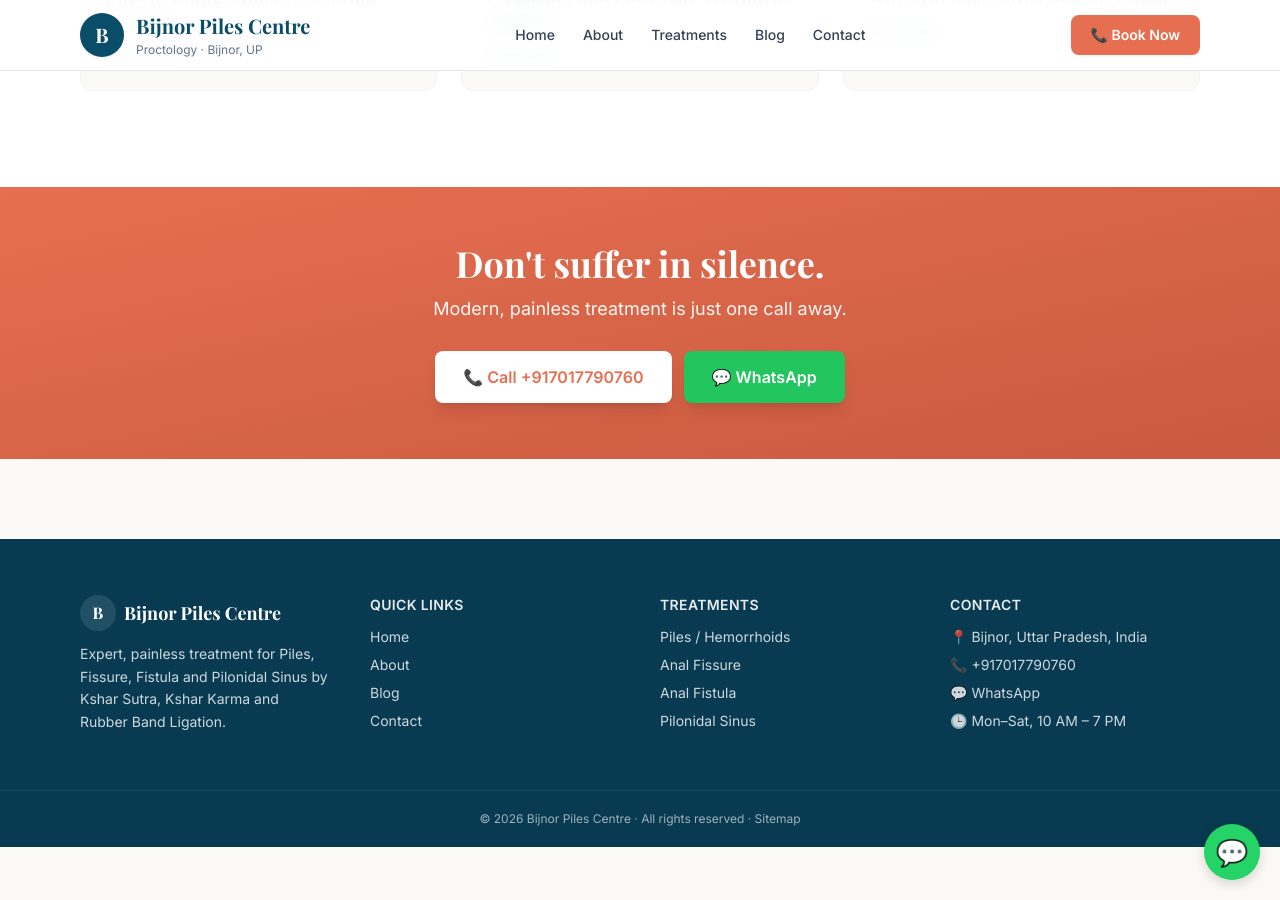
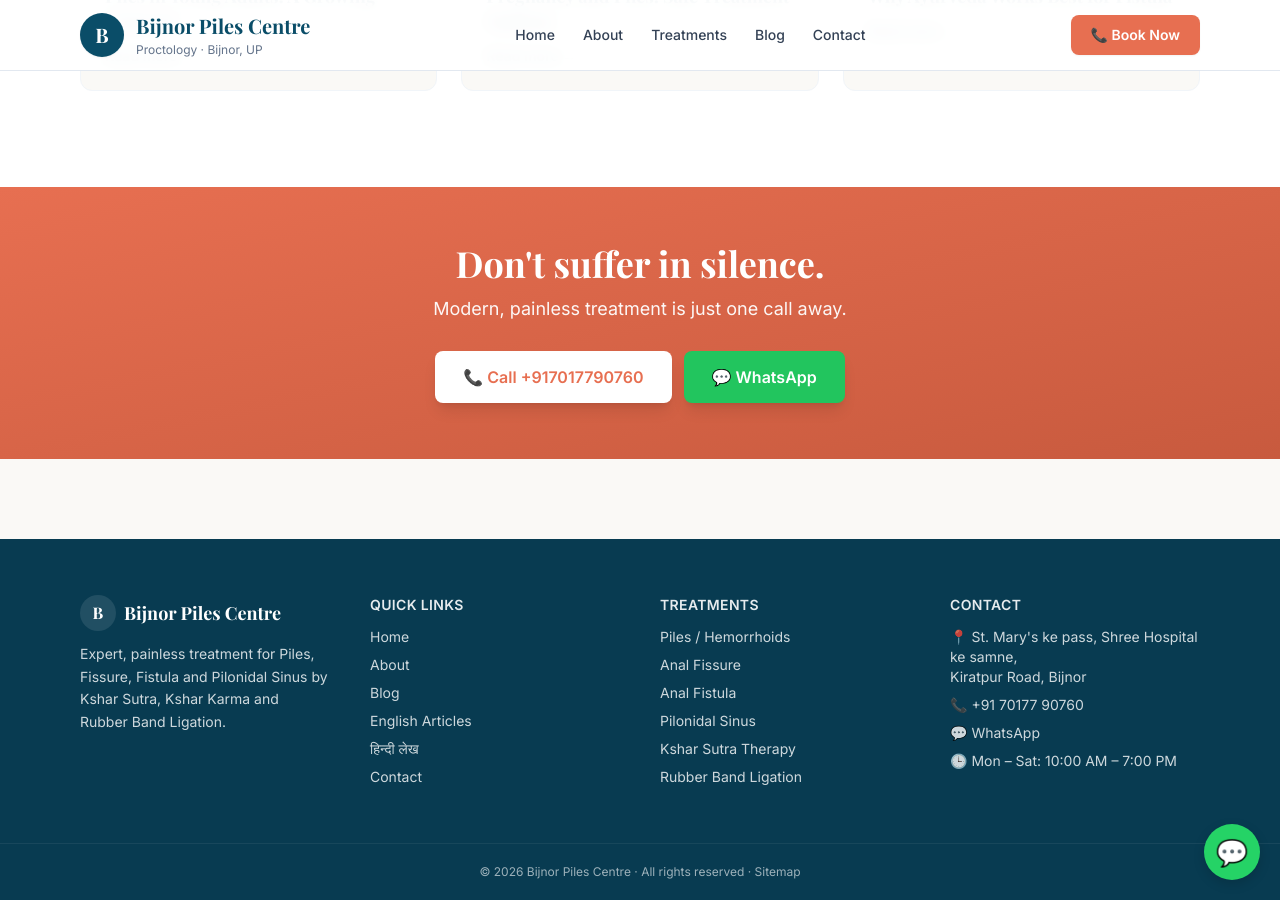
Before and after one commit to kumarparmod23/bijnorpilescentre, a Jekyll site: the page built from index.html, in a window 1280 px wide and 900 px high, scrolled down 2875 px. Built offline with Jekyll 4.4.1, drawn with Linux system fonts in a browser that asks for light colours; nearby versions of some CDN libraries; the list of posts is cut into pages by our own code.

Commit message:
fix: buttons, phone, address, map — _includes/footer.html

```diff
--- a/_includes/footer.html
+++ b/_includes/footer.html
@@ -10,32 +10,36 @@
     <div>
       <div class="font-semibold mb-3 text-sm uppercase tracking-wide opacity-90">Quick Links</div>
       <ul class="text-sm space-y-2 opacity-80">
-        <li><a href="/" class="hover:opacity-100 hover:text-accent">Home</a></li>
-        <li><a href="/about/" class="hover:opacity-100 hover:text-accent">About</a></li>
-        <li><a href="/blog/" class="hover:opacity-100 hover:text-accent">Blog</a></li>
-        <li><a href="/contact/" class="hover:opacity-100 hover:text-accent">Contact</a></li>
+        <li><a href="{{ '/' | relative_url }}" class="hover:opacity-100 hover:text-accent">Home</a></li>
+        <li><a href="{{ '/about/' | relative_url }}" class="hover:opacity-100 hover:text-accent">About</a></li>
+        <li><a href="{{ '/blog/' | relative_url }}" class="hover:opacity-100 hover:text-accent">Blog</a></li>
+        <li><a href="{{ '/en/' | relative_url }}" class="hover:opacity-100 hover:text-accent">English Articles</a></li>
+        <li><a href="{{ '/hi/' | relative_url }}" class="hover:opacity-100 hover:text-accent">हिन्दी लेख</a></li>
+        <li><a href="{{ '/contact/' | relative_url }}" class="hover:opacity-100 hover:text-accent">Contact</a></li>
       </ul>
     </div>
     <div>
       <div class="font-semibold mb-3 text-sm uppercase tracking-wide opacity-90">Treatments</div>
       <ul class="text-sm space-y-2 opacity-80">
-        <li><a href="/en/what-are-piles/" class="hover:opacity-100 hover:text-accent">Piles / Hemorrhoids</a></li>
-        <li><a href="/en/anal-fissure-explained/" class="hover:opacity-100 hover:text-accent">Anal Fissure</a></li>
-        <li><a href="/en/anal-fistula-symptoms/" class="hover:opacity-100 hover:text-accent">Anal Fistula</a></li>
-        <li><a href="/en/pilonidal-sinus-treatment/" class="hover:opacity-100 hover:text-accent">Pilonidal Sinus</a></li>
+        <li><a href="{{ '/en/what-are-piles/' | relative_url }}" class="hover:opacity-100 hover:text-accent">Piles / Hemorrhoids</a></li>
+        <li><a href="{{ '/en/anal-fissure-explained/' | relative_url }}" class="hover:opacity-100 hover:text-accent">Anal Fissure</a></li>
+        <li><a href="{{ '/en/anal-fistula-symptoms/' | relative_url }}" class="hover:opacity-100 hover:text-accent">Anal Fistula</a></li>
+        <li><a href="{{ '/en/pilonidal-sinus-treatment/' | relative_url }}" class="hover:opacity-100 hover:text-accent">Pilonidal Sinus</a></li>
+        <li><a href="{{ '/en/kshar-sutra-therapy/' | relative_url }}" class="hover:opacity-100 hover:text-accent">Kshar Sutra Therapy</a></li>
+        <li><a href="{{ '/en/rubber-band-ligation/' | relative_url }}" class="hover:opacity-100 hover:text-accent">Rubber Band Ligation</a></li>
       </ul>
     </div>
     <div>
       <div class="font-semibold mb-3 text-sm uppercase tracking-wide opacity-90">Contact</div>
       <ul class="text-sm space-y-2 opacity-80">
-        <li>📍 Bijnor, Uttar Pradesh, India</li>
-        <li>📞 <a href="tel:{{ site.clinic.phone }}" class="hover:text-accent">{{ site.clinic.phone }}</a></li>
-        <li>💬 <a href="https://wa.me/{{ site.clinic.whatsapp | remove: '+' | remove: '-' }}" class="hover:text-accent">WhatsApp</a></li>
-        <li>🕒 Mon–Sat, 10 AM – 7 PM</li>
+        <li>📍 {{ site.clinic.address_line1 }},<br>{{ site.clinic.address_line2 }}</li>
+        <li>📞 <a href="tel:{{ site.clinic.phone }}" class="hover:text-accent">{{ site.clinic.phone_display }}</a></li>
+        <li>💬 <a href="https://wa.me/{{ site.clinic.whatsapp }}" class="hover:text-accent">WhatsApp</a></li>
+        <li>🕒 {{ site.clinic.hours }}</li>
       </ul>
     </div>
   </div>
   <div class="border-t border-white/10 py-5 text-center text-xs opacity-60">
-    © {{ 'now' | date: "%Y" }} Bijnor Piles Centre · All rights reserved · <a href="/sitemap.xml" class="hover:text-accent">Sitemap</a>
+    © {{ 'now' | date: "%Y" }} Bijnor Piles Centre · All rights reserved · <a href="{{ '/sitemap.xml' | relative_url }}" class="hover:text-accent">Sitemap</a>
   </div>
 </footer>
```
